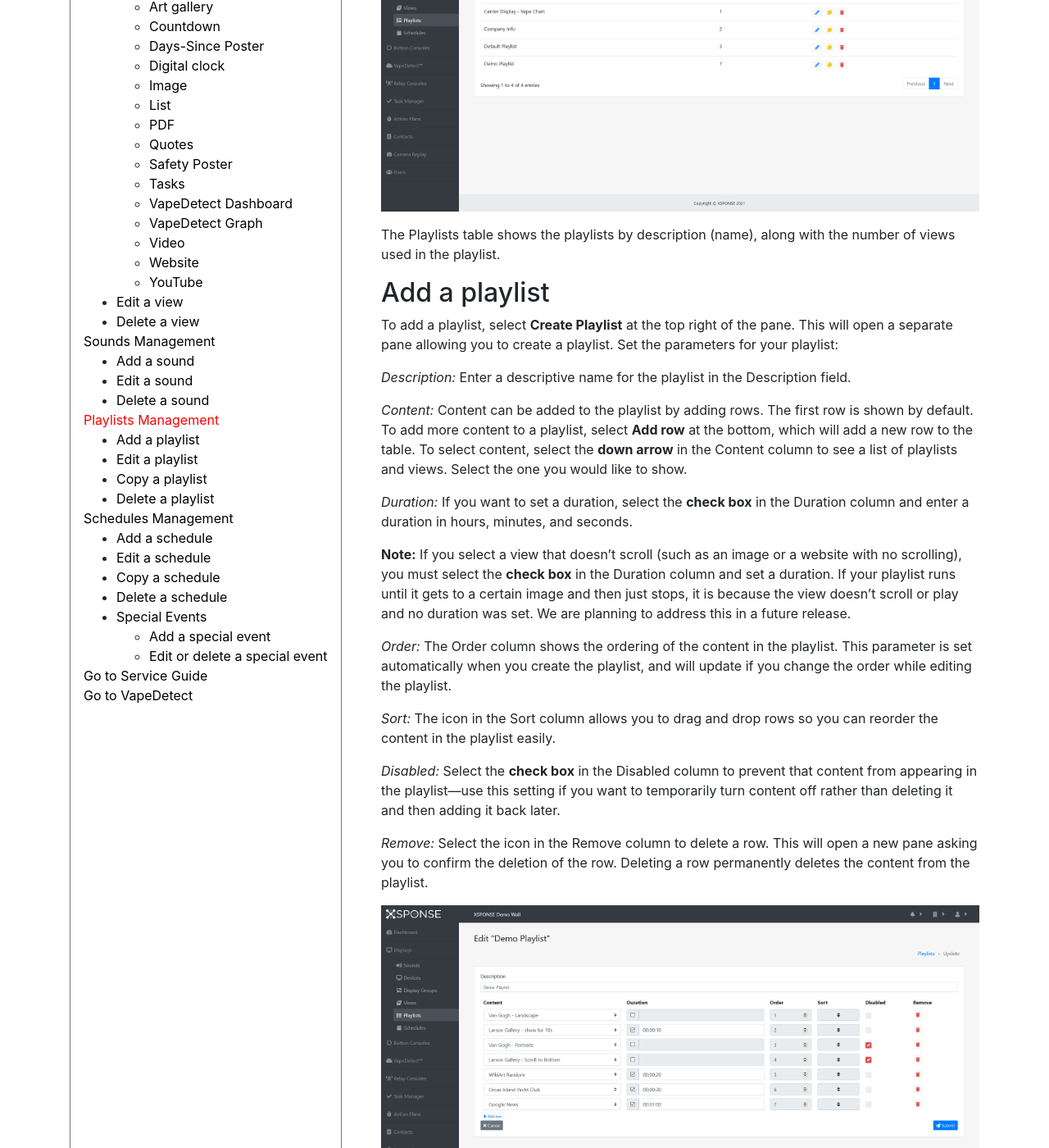
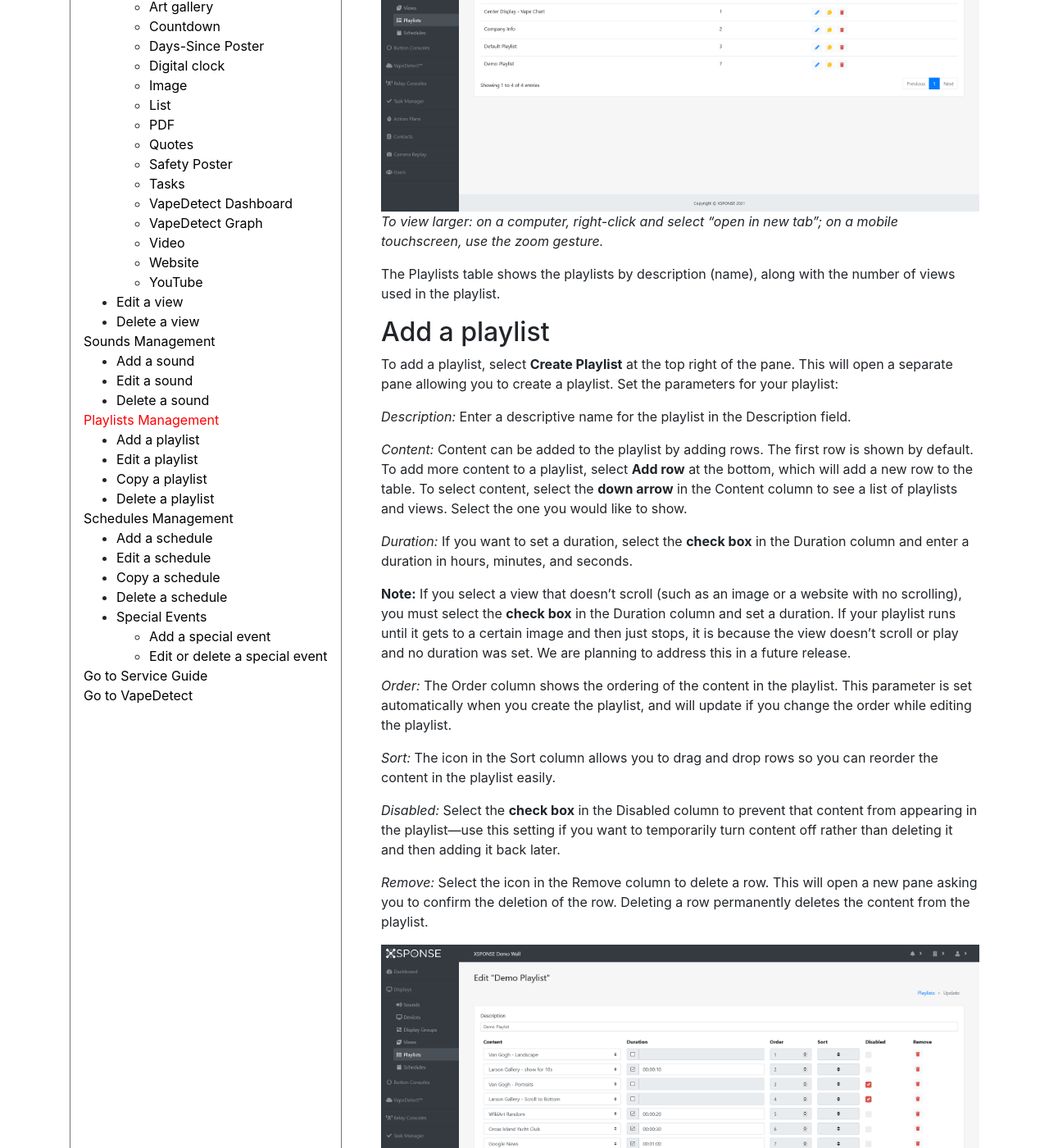
Before and after one commit to NrsSystems/docs, a Jekyll site: the page built from digital-displays/playlists-management.md, in a window 1280 px wide and 1400 px high, scrolled down 604 px. Shown: the whole window at 82% size. Built offline with Jekyll 4.4.1, drawn with Linux system fonts in a browser that asks for light colours; our own code applies the rules of GitHub Pages for plain Markdown files; some of the changed text lies outside the part shown.

Commit message:
Update playlists-management.md
Added directions to view screenshots larger.

```diff
--- a/digital-displays/playlists-management.md
+++ b/digital-displays/playlists-management.md
@@ -7,6 +7,7 @@ abstract: The Playlists management pane allows a user to add, edit, copy, or del
 Playlists allow you to choose multiple views to show in a particular order and duration on a display. See the [Views Management page](views-management.md) for more information. Schedules can use playlists to show those views on one or more display on a weekly basis or for special one-time events. See the [Schedules Management page](schedules-management.md) for more information.
 
 ![playlists management pane](playlists_management.png)
+_To view larger: on a computer, right-click and select "open in new tab"; on a mobile touchscreen, use the zoom gesture._
 
 The Playlists table shows the playlists by description (name), along with the number of views used in the playlist.
 
@@ -29,6 +30,7 @@ _Disabled:_ Select the **check box** in the Disabled column to prevent that cont
 _Remove:_ Select the icon in the Remove column to delete a row. This will open a new pane asking you to confirm the deletion of the row. Deleting a row permanently deletes the content from the playlist.
 
 ![playlist creation and edit pane](playlist_edit.png)
+_To view larger: on a computer, right-click and select "open in new tab"; on a mobile touchscreen, use the zoom gesture._
 
 ## Edit a playlist
 To edit a playlist, select the **Edit** icon in the Playlists table. This will open a separate pane allowing you to edit the contents of the playlist. Once changes are made, select **Submit** to accept the changes. Select **Cancel** to go back to the Playlists management pane without saving any changes.
```
